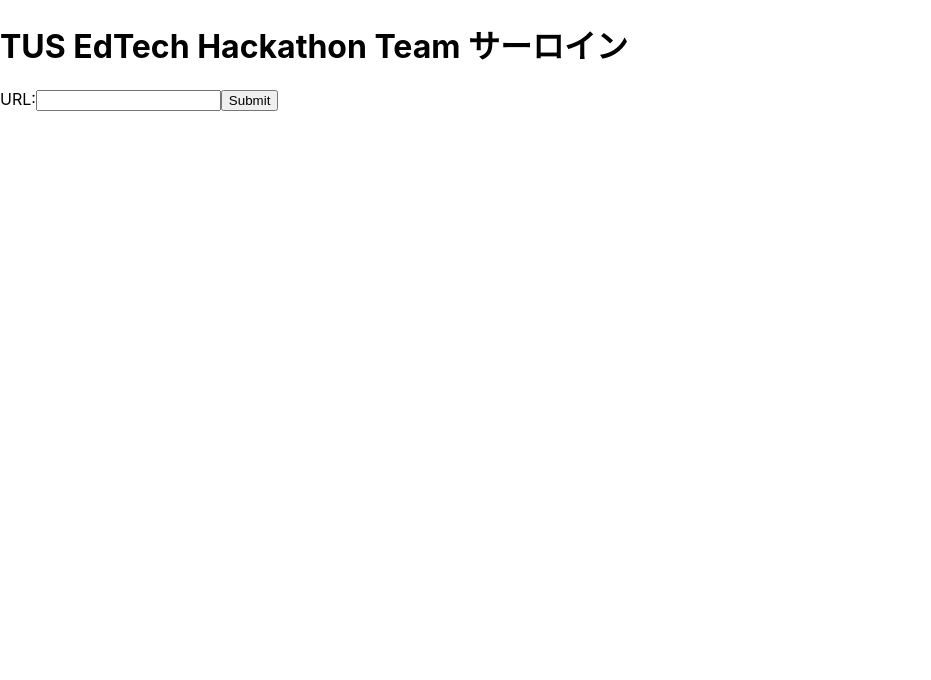
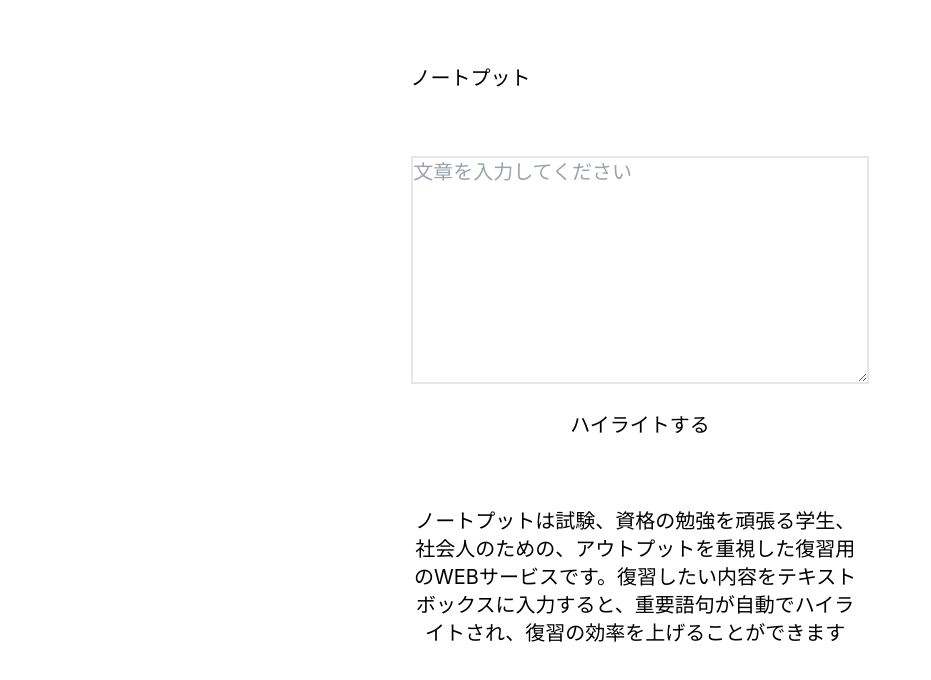
Before and after one commit to phnyo/tus-hackathon-2022, a Next.js app: page / in a window 1280 px wide. Shown: the top 680 px of the page, without its empty margins (0-931 px from the left). Built offline with nearby package versions, Linux system fonts and the light colour scheme.

Commit message:
till 05:41

```diff
--- /dev/null
+++ b/components/header.js
@@ -0,0 +1,9 @@
+export default function Header() {
+  return (
+    <div>
+      <div class="lg:max-w-7xl md:max-w-5xl sm:max-w-fit text-xl py-8 px-5">
+        <h1> ノートプット </h1>
+      </div>
+    </div>
+  )
+}
--- a/components/links.js
+++ b/components/links.js
@@ -1,48 +1,28 @@
 import {useRouter} from "next/router"
 
 export default function LinkInputComponent() {
-  const router = useRouter()
+  const router = useRouter();
 
   const handleSubmit = async (event) => {
     event.preventDefault()
 
-    const data = {
-      siteurl: event.target.siteurl.value,
-    }
-
-     // Send the data to the server in JSON format.
-    const JSONdata = JSON.stringify(data)
-
-    // API endpoint where we send form data.
-    const endpoint = '/api/forms'
-
-    const options = {
-      // The method is POST because we are sending data.
-      method: 'POST',
-      // Tell the server we're sending JSON.
-      headers: {
-        'Content-Type': 'application/json',
-      },
-      // Body of the request is the JSON data we created above.
-      body: JSONdata,
-    }
-
-    const response = await fetch(endpoint, options)
-
-    // Get the response data from server as JSON.
-    // If server returns the name submitted, that means the form works.
-    //const result = await response.json()
-    router.push('./text');
-
+    router.push({
+      pathname: './text',
+      query: {
+        text: event.target.text.value,
+      }},
+      "text",
+    );
   }
 
   return (
     <div>
-      <form onSubmit={handleSubmit} method="post">
-        <label for="">URL:</label>
-        <input type="text" id="siteurl" name="siteurl" />
-        <button type="submit">Submit</button>
-      </form>
+      <div class="text-xl py-8 text-center align-middle">
+        <form class="" onSubmit={handleSubmit} method="post">
+          <textarea type="text" id="text" name="text" rows="8" cols="20" class="w-11/12 place-center border-2 whitespace-pre-wrap"placeholder="文章を入力してください" />
+          <button class="py-5" type="submit">ハイライトする</button>
+        </form>
+      </div>
     </div>
   )
 }
--- a/components/text.js
+++ b/components/text.js
@@ -1,4 +1,5 @@
 export default function TextComponent({text}) {
+  // ロジックを書く
   return (
     <div>
       <p>{ text }</p>
--- a/next.config.js
+++ b/next.config.js
@@ -1,6 +1,10 @@
-/** @type {import('next').NextConfig} */
 const nextConfig = {
   reactStrictMode: true,
+};
+module.exports = nextConfig
+
+module.exports = {
+  env: {
+    GCP_NLP_API_KEY: process.env.GCP_NLP_API_KEY
+  }
 }
-
-module.exports = nextConfig
--- /dev/null
+++ b/pages/api/highlight.js
@@ -0,0 +1,15 @@
+export default async function highlightFetcher(text) {
+
+  const res = await fetch(`https://language.googleapis.com/v1/documents:analyzeEntities?key=` + process.env.GCP_NLP_API_KEY, {
+    method: 'post',
+    body: JSON.stringify({
+      "document": {
+        "type": "PLAIN_TEXT",
+        "language": "ja",
+        "content": text,
+      },
+    }),
+  })
+  const data = await res.json()
+  return data
+}
--- a/pages/index.js
+++ b/pages/index.js
@@ -1,11 +1,21 @@
 import Link from 'next/link.js'
+import Header from '../components/header.js'
 import LinkInputComponent from '../components/links.js'
 
 export default function Home() {
   return (
-    <div>
-      <h1> TUS EdTech Hackathon Team サーロイン </h1>
-      <LinkInputComponent />
+    <div class="text-xl py-8 xl:px-56 lg:px-40 md:px-32 sm:px-4 flex">
+      <div class="w-1/5">
+      </div>
+      <div class="w-3/5">
+        <Header />
+        <div class="content-center">
+          <LinkInputComponent />
+          <p class="content-center mx-4 py-4 w-11/12 text-center text-md"> ノートプットは試験、資格の勉強を頑張る学生、社会人のための、アウトプットを重視した復習用のWEBサービスです。復習したい内容をテキストボックスに入力すると、重要語句が自動でハイライトされ、復習の効率を上げることができます</p>
+        </div>
+      </div>
+      <div class="w-1/5">
+      </div>
     </div>
   )
 }
--- a/pages/text.js
+++ b/pages/text.js
@@ -1,11 +1,32 @@
 import Link from 'next/link.js'
+import {useRouter} from 'next/router';
 import TextComponent from '../components/text';
+import highlightFetcher from './api/highlight';
+import Header from '../components/header';
 
-export default function Text() {
+export default function Text(props) {
+
+  const router = useRouter()
+
   return (
-    <div>
-      <TextComponent text="lorem ipsum"/>
-      <Link href="/"> Back home </Link>
+    <div class="text-xl py-8 xl:px-56 lg:px-40 md:px-32 sm:px-4 flex">
+      <div class="w-1/5">
+      </div>
+      <div class="w-3/5 text-xl">
+        <Header />
+        <TextComponent text={JSON.stringify(props)}/>
+        <Link href="/"> 戻る </Link>
+      </div>
+      <div class="w-1/5">
+      </div>
     </div>
   );
 }
+
+export async function getServerSideProps(context) {
+
+  const res = highlightFetcher(context.query.text)
+  return {
+    props: res
+  }
+}
--- a/styles/globals.css
+++ b/styles/globals.css
@@ -24,3 +24,7 @@ a {
     background: black;
   }
 }
+
+@tailwind base;
+@tailwind components;
+@tailwind utilities;
--- a/tailwind.config.js
+++ b/tailwind.config.js
@@ -1,6 +1,10 @@
 /** @type {import('tailwindcss').Config} */
+
 module.exports = {
-  content: [],
+  content: [
+    "./pages/**/*.{js,ts,jsx,tsx}",
+    "./components/**/*.{js,ts,jsx,tsx}",
+  ],
   theme: {
     extend: {},
   },
```
Also changed, not shown: package.json (+7 -0 lines), 2 other files (tests, documents, lock files or other folders).
